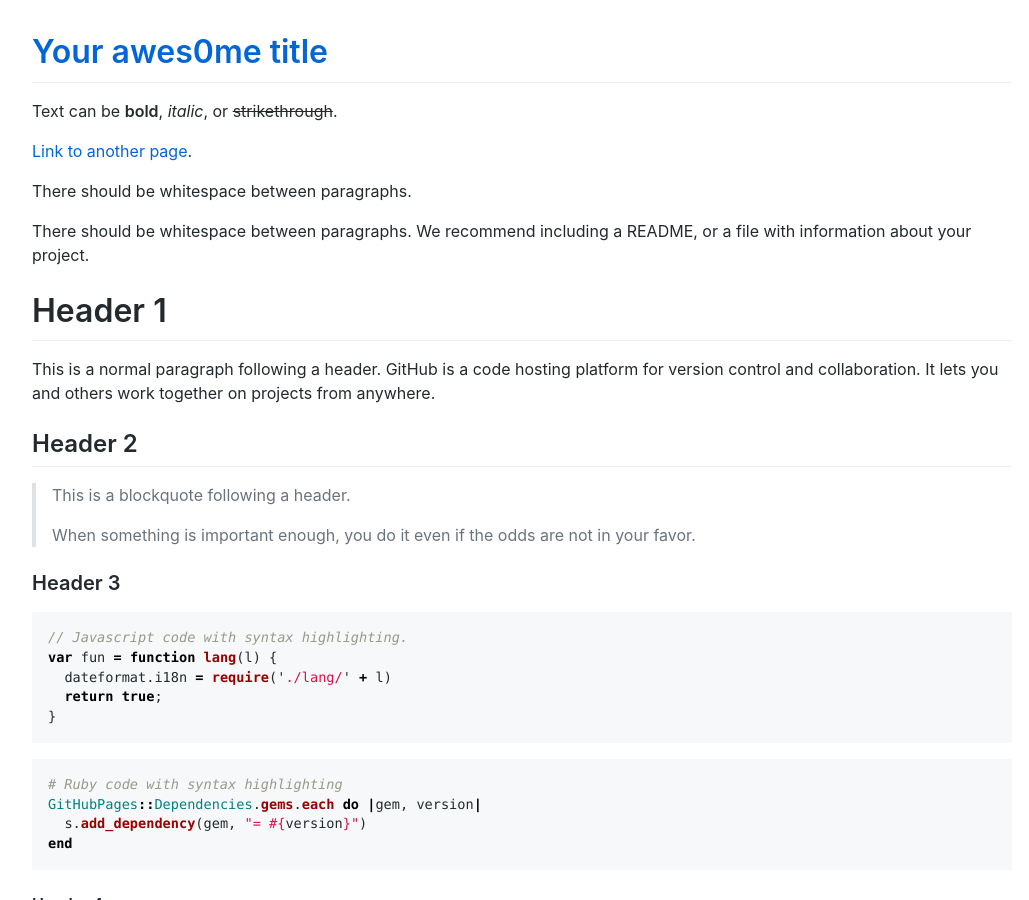
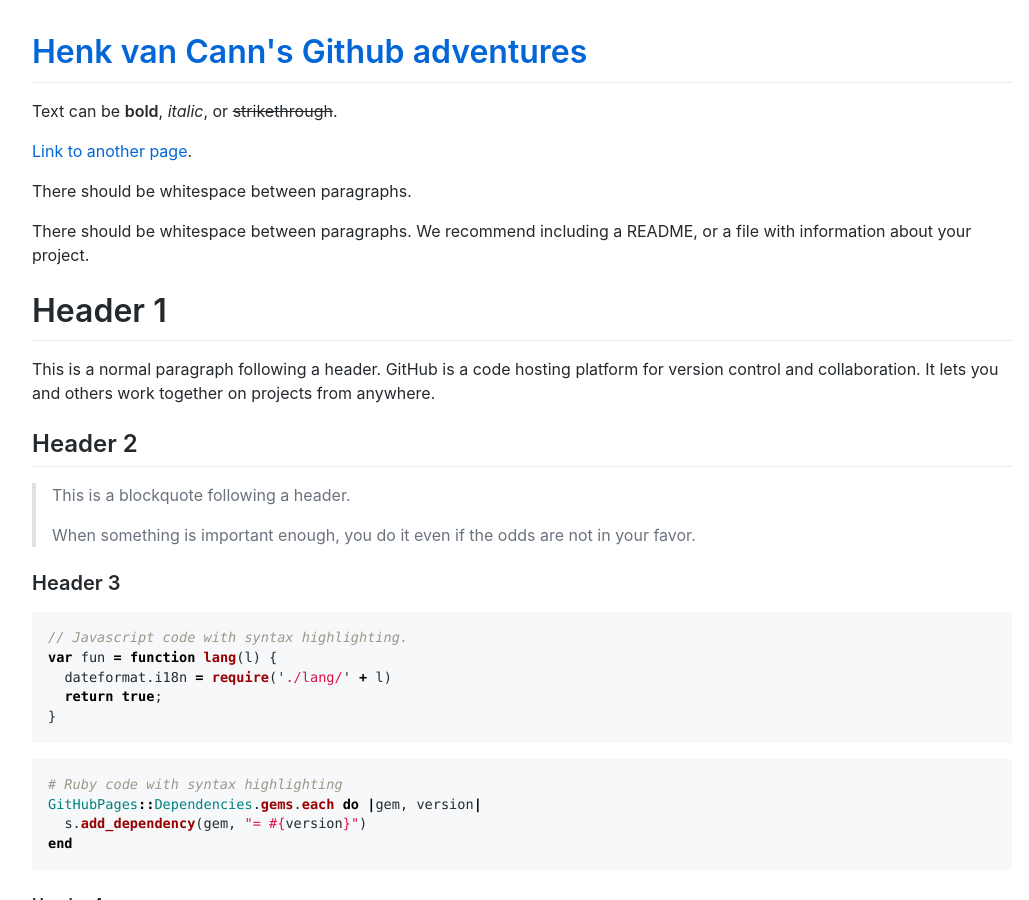
Before and after one commit to henkvancann/henkvancann.github.io, a Jekyll site: the page built from index.md, in a window 1280 px wide and 900 px high. Shown: the whole window, without its empty margins (118-1147 px from the left). Built offline with Jekyll 4.4.1, drawn with Linux system fonts in a browser that asks for light colours; comment, search, counter and statistics services are not loaded; part of the change alters nothing that is shown.

Commit message:
filling content

```diff
--- a/_config.yml
+++ b/_config.yml
@@ -1,33 +1,21 @@
 # Welcome to Jekyll!
-#
 # This config file is meant for settings that affect your whole blog, values
 # which you are expected to set up once and rarely edit after that. If you find
 # yourself editing this file very often, consider using Jekyll's data files
 # feature for the data you need to update frequently.
-#
-# For technical reasons, this file is *NOT* reloaded automatically when you use
-# 'bundle exec jekyll serve'. If you change this file, please restart the server process.
-#
-# If you need help with YAML syntax, here are some quick references for you:
-# https://learn-the-web.algonquindesign.ca/topics/markdown-yaml-cheat-sheet/#yaml
-# https://learnxinyminutes.com/docs/yaml/
-#
-# Site settings
-# These are used to personalize your new site. If you look in the HTML files,
-# you will see them accessed via {{ site.title }}, {{ site.email }}, and so on.
-# You can create any custom variable you would like, and they will be accessible
-# in the templates via {{ site.myvariable }}.
 
-title: Your awes0me title
-email: your-email@example.com
+title: Henk van Cann's Github adventures
+email: info@blockchainbird.org
 description: >- # this means to ignore newlines until "baseurl:"
-  Write an awesome description for your new site here. You can edit this
-  line in _config.yml. It will appear in your document head meta (for
-  Google search results) and in your feed.xml site description.
+  I'm not a programmer but I create documentation and educational resources.
+  My Github user page is specifying what the teams I work mean when we say:
+  Self-Sovereign Identity (SSI) Autonomic Identifiers (AID), KERI, OOBI, CESR, and ACDC.
+  Blockchain Commons, Trust-over-IP, Internet Identity Workshop (IIW) and DIF are among
+  my favorite organization to donate to.
 baseurl: "" # the subpath of your site, e.g. /blog
 url: "https://henkvancann.github.io" # the base hostname & protocol for your site, e.g. http://example.com
-twitter_username: jekyllrb
-github_username:  jekyll
+twitter_username: henkvancann
+github_username:  henkvancann
 # theme: jekyll-theme-primer
 remote_theme: pages-themes/modernist@v0.2.0
 
```
